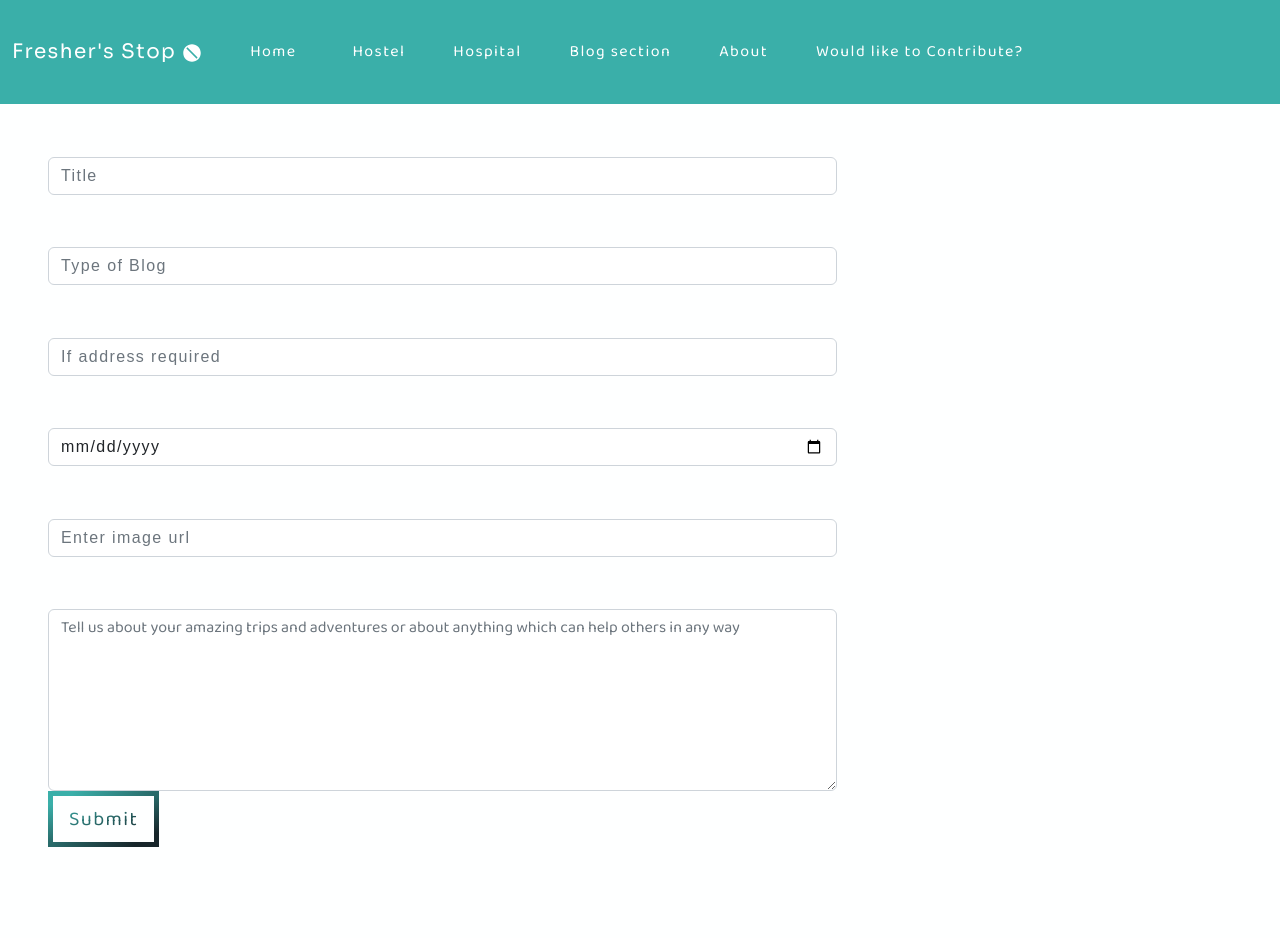
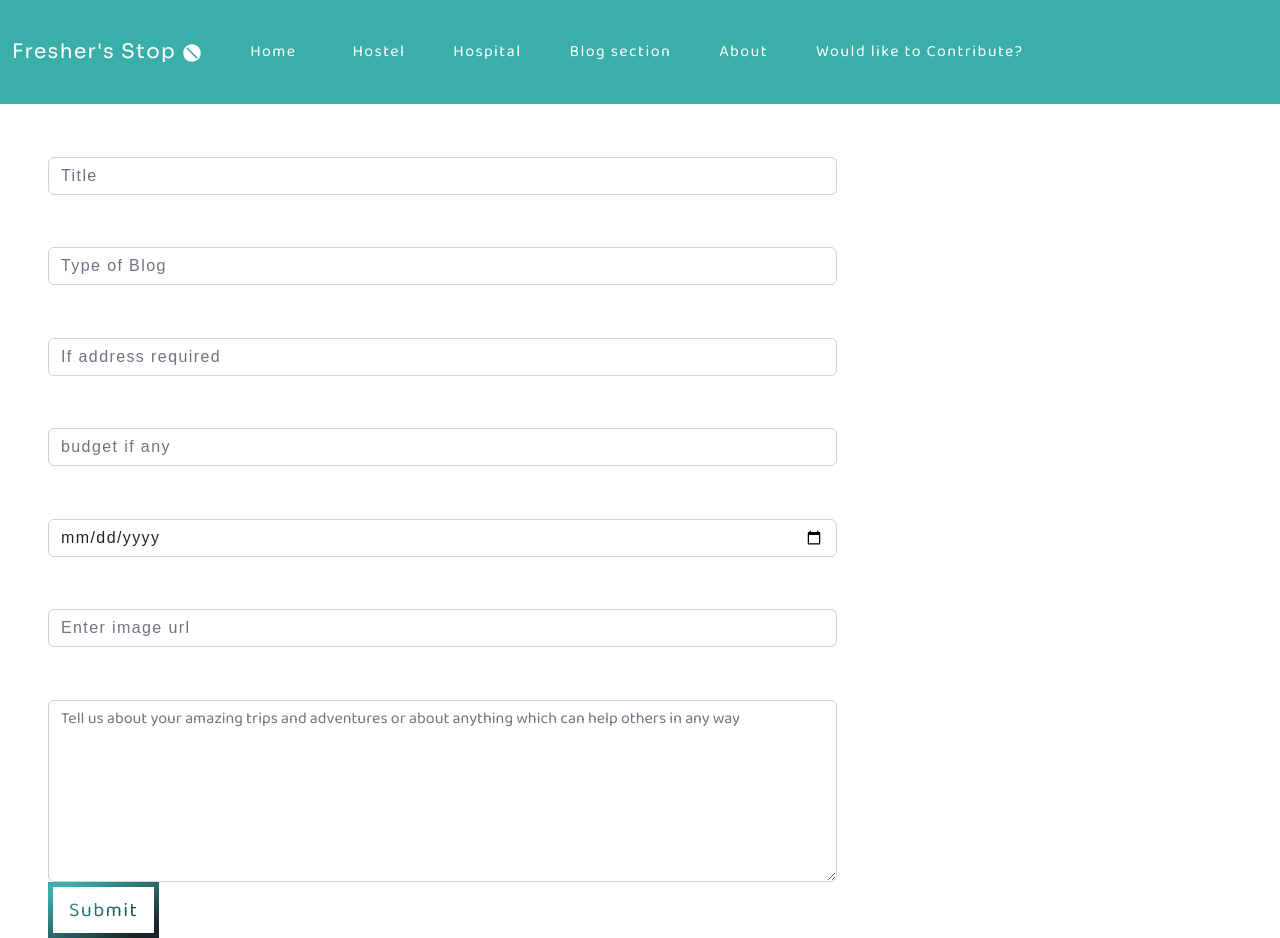
Before and after one commit to sahilkr7m/college-buddy, a React (Create React App) app in the folder college_buddy_frontend/: page /blog/create in a window 1280 px wide. Before the commit the page ends 847 px from the top, so only its background shows below. Built offline with nearby package versions, Linux system fonts and the light colour scheme.

Commit message:
Form changes

```diff
--- a/college_buddy_frontend/src/components/BlogForm.js
+++ b/college_buddy_frontend/src/components/BlogForm.js
@@ -24,6 +24,13 @@ function BlogForm() {
                         <span class="col-md-1 offset-md-2 text-xs-center"><i class="fa fa-user bigicon"></i></span>
                         <div class="col-md-8">
                             <input name="address" type="text" placeholder="If address required" class="form-control" />
+                        </div>
+                    </div>
+
+                    <div class="form-group">
+                        <span class="col-md-1 offset-md-2 text-xs-center"><i class="fa fa-user bigicon"></i></span>
+                        <div class="col-md-8">
+                            <input name="budget" type="text" placeholder="budget if any" class="form-control" />
                         </div>
                     </div>
 
--- a/college_buddy_frontend/src/components/Home.js
+++ b/college_buddy_frontend/src/components/Home.js
@@ -49,7 +49,7 @@ function Home() {
               </div>
             </div>
           </article>
-          <article class="postcard dark blue">
+          {/* <article class="postcard dark blue">
             <div class="postcard__text">
               <h1 class="postcard__title blue">
                 {" "}
@@ -68,7 +68,7 @@ function Home() {
                 satisfaction of student life
               </div>
             </div>
-          </article>
+          </article> */}
         </div>
 
         {/* <div className='container'>
```
